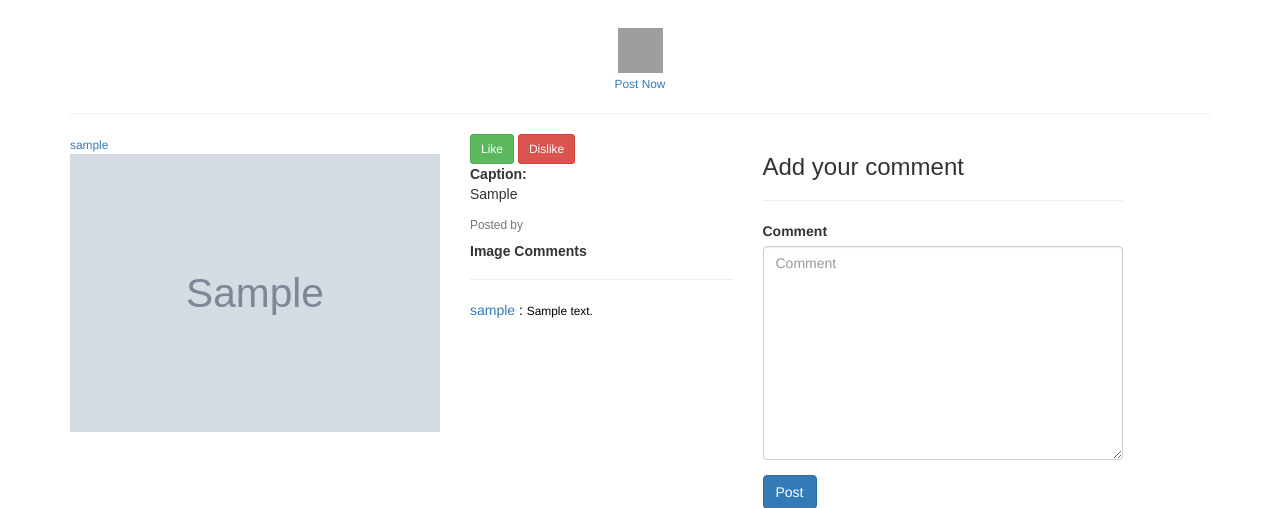
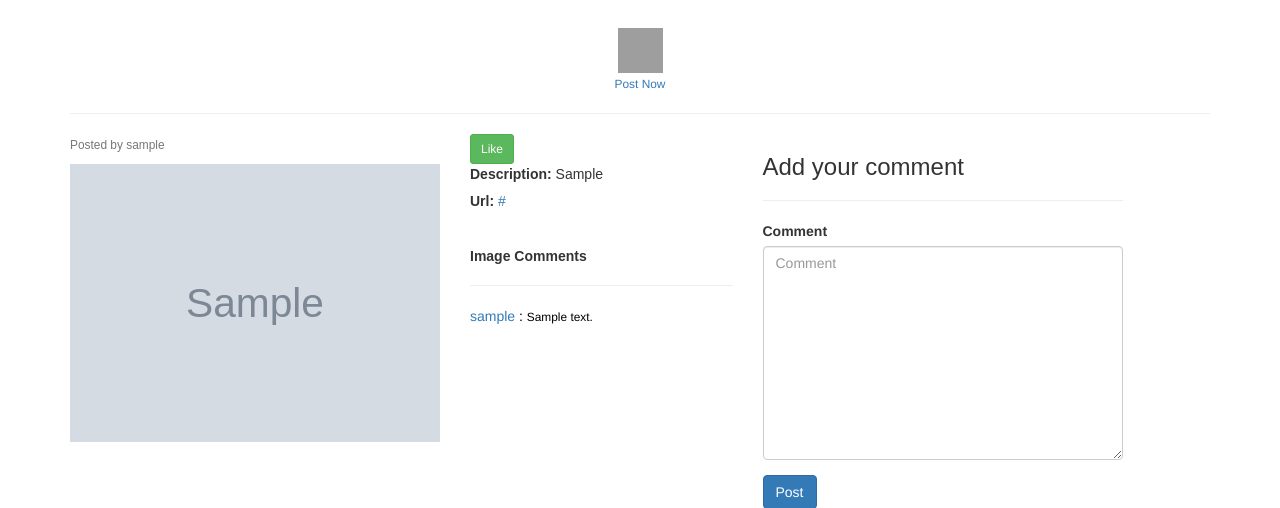
Before and after one commit to francismuk/Awards, a Django app: page /projects/1 in a window 1280 px wide. Shown: the part 282-790 px from the top of the page. Run offline with Django 3.2, Linux system fonts and the light colour scheme; tables that the repository leaves empty hold one stand-in row (values such as "Sample post"); grey boxes marked "Sample" are stand-in pictures; some libraries are stand-ins or nearby versions; grey boxes are pictures that could not be loaded.

Commit message:
add url link to single image page

```diff
--- a/award/templates/single.html
+++ b/award/templates/single.html
@@ -19,9 +19,8 @@
   <div class="row">
 
     <div class="col-md-4" style="width:40rem;;">
-    <small class="card-text"><a href="#">{{image.poster}}</a></small>
-    <br>
-    <small class="card-text">{{image.location}}</small>
+      <p class="card-text" style="font-family: 'Oswald', sans-serif;"><small class="text-muted">Posted by
+          {{image.poster}}</small></p>
       <img class="img-responsive" src="{{image.image.url}}" alt="Card image cap" class="img-fluid">
 
     </div>
@@ -33,13 +32,16 @@
       </form>
 
       <button class="btn btn-sm btn-success">Like</button>
-      <button class="btn btn-sm btn-danger">Dislike</button>
       {% autoescape on %}
-    <p class="card-text" style="font-family: 'Oswald', sans-serif;"><strong>Caption:</strong>
+      <p class="card-text" style="font-family: 'Oswald', sans-serif;"><strong>Description:</strong>
+          {{image.post | safe}}</p>
+
         {% endautoescape %}
+        <h5 class="card-text" style="font-family: 'Oswald', sans-serif;"><strong>Url: </strong> <a
+            href="{{image.project_url}}">{{image.project_url}}</a></h5>
+
+
         <br>
-      {{image.post | safe}}</p>
-    <p class="card-text" style="font-family: 'Oswald', sans-serif;"><small class="text-muted">Posted by {{image.user}}</small></p>
 
         <div class="card border-secondary">
           <div class="card-header">
@@ -66,7 +68,7 @@
 <div class="col-md-4">
   <h3 style="font-family: 'Oswald', sans-serif;">Add your comment</h3>
   <hr>
-  <form action=""  method="post">
+  <form action="" method="post">
     {%csrf_token%} {% bootstrap_form form %}
     <input type="submit" class="btn btn-primary" value="Post">
   </form>
```
Lines whose indentation alone changed are shown as unchanged.
